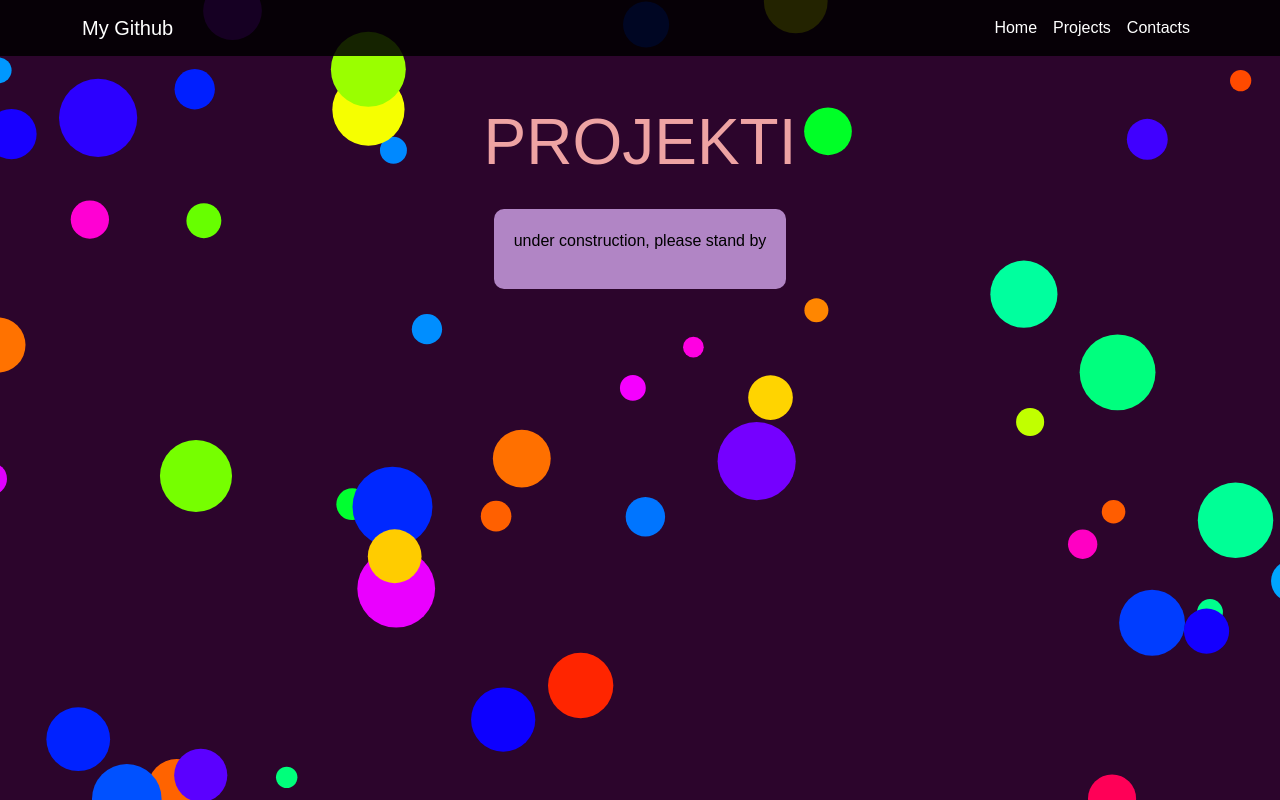
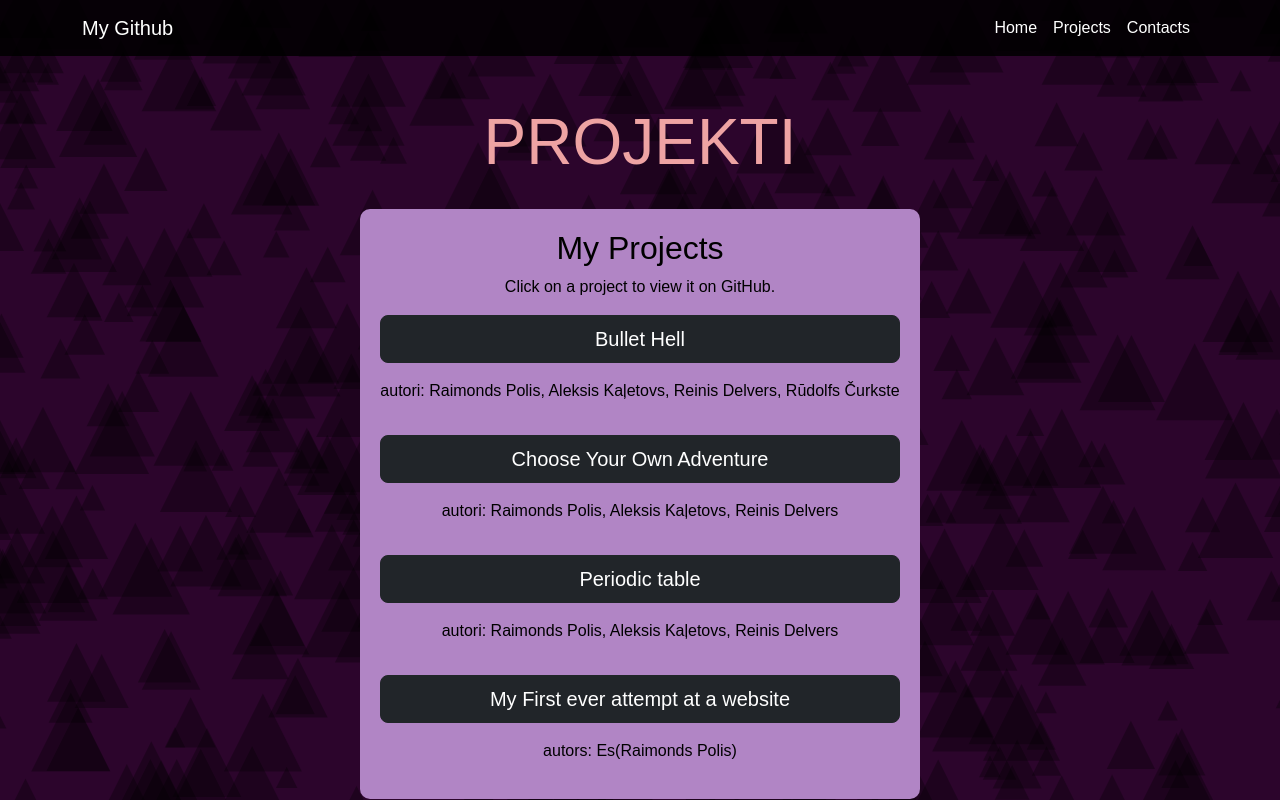
Before and after one commit to RaimondsPolis/AboutMe, a Flask app: page /projekti in a window 1280 px wide. Run offline with Flask 3, Linux system fonts and the light colour scheme.

Commit message:
100% done

```diff
--- a/templates/index.html
+++ b/templates/index.html
@@ -84,14 +84,14 @@
             }
 
             const shapes = [];
-            for (let i = 0; i < 50; i++) {
+            for (let i = 0; i < 500; i++) {
                 shapes.push(new Shape(
                     Math.random() * canvas.width,
                     Math.random() * canvas.height,
                     Math.random() * 30 + 10,
                     Math.random() * 3 + 1,
-                    `hsl(${Math.random() * 360}, 100%, 50%)`
-                ));
+                    `hsla(${Math.random() * 360}, 100%, 0%, 0.3)`
+                ));//                       maina krāsu ^^  ^^^ maina transparency
             }
 
             function animate() {
--- a/templates/projekti.html
+++ b/templates/projekti.html
@@ -51,40 +51,43 @@ window.onload = function() {
     canvas.height = window.innerHeight;
 
     class Shape {
-        constructor(x, y, radius, speed, color) {
+    constructor(x, y, size, speed, color) {
         this.x = x;
         this.y = y;
-            this.radius = radius;
+        this.size = size; // size controls triangle dimensions
         this.speed = speed;
         this.color = color;
     }
 
     draw() {
         ctx.beginPath();
-            ctx.arc(this.x, this.y, this.radius, 0, Math.PI * 2);
+        ctx.moveTo(this.x, this.y - this.size); // Top vertex
+        ctx.lineTo(this.x - this.size, this.y + this.size); // Bottom left vertex
+        ctx.lineTo(this.x + this.size, this.y + this.size); // Bottom right vertex
+        ctx.closePath();
+
         ctx.fillStyle = this.color;
         ctx.fill();
-            ctx.closePath();
     }
 
     update() {
         this.x += this.speed;
-            if (this.x - this.radius > canvas.width) {
-                this.x = -this.radius;
+        if (this.x - this.size > canvas.width) {
+            this.x = -this.size;
         }
         this.draw();
     }
 }
 
     const shapes = [];
-    for (let i = 0; i < 50; i++) {
+    for (let i = 0; i < 500; i++) {
                 shapes.push(new Shape(
                     Math.random() * canvas.width,
                     Math.random() * canvas.height,
                     Math.random() * 30 + 10,
                     Math.random() * 3 + 1,
-            `hsl(${Math.random() * 360}, 100%, 50%)`
-        ));
+                    `hsla(${Math.random() * 360}, 100%, 0%, 0.3)`
+                ));//                       maina krāsu ^^  ^^^ maina transparency
             }
 
     function animate() {
@@ -128,7 +131,20 @@ window.onload = function() {
 <div class="container text-center mt-5">
     <h1 class="display-3">PROJEKTI</h1>
     <div class="cv-content">
-            <p> under construction, please stand by</p>
+        <h2>My Projects</h2>
+        <p>Click on a project to view it on GitHub.</p>
+
+        <div class="d-grid gap-3">
+            <a href="https://reinisdelvers.github.io/bullet_hell/" target="_blank" class="btn btn-dark btn-lg">Bullet Hell</a>
+            <p>autori: Raimonds Polis, Aleksis Kaļetovs, Reinis Delvers, Rūdolfs Čurkste</p>
+            <a href="https://reinisdelvers.github.io/ifififififififififif/" target="_blank" class="btn btn-dark btn-lg">Choose Your Own Adventure</a>
+            <p>autori: Raimonds Polis, Aleksis Kaļetovs, Reinis Delvers</p>
+            <a href="https://reinisdelvers.github.io/Periodiska-tabula/" target="_blank" class="btn btn-dark btn-lg">Periodic table</a>
+            <p>autori: Raimonds Polis, Aleksis Kaļetovs, Reinis Delvers</p>
+            <a href="https://raimondspolis.github.io/raimis/index.html" target="_blank" class="btn btn-dark btn-lg">My First ever attempt at a website</a>
+            <p> autors: Es(Raimonds Polis)</p>
+
+        </div>
     </div>
 </div>
 
```
Also changed, not shown: templates/kontakti.html (+13 -16 lines). Lines whose indentation alone changed are shown as unchanged.
